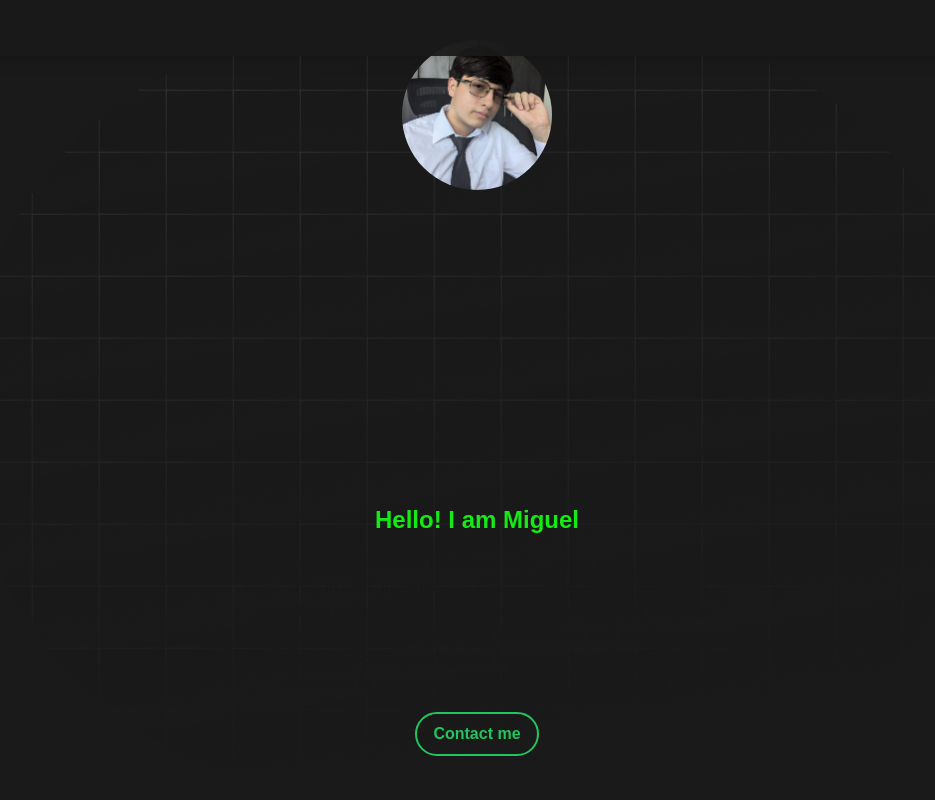
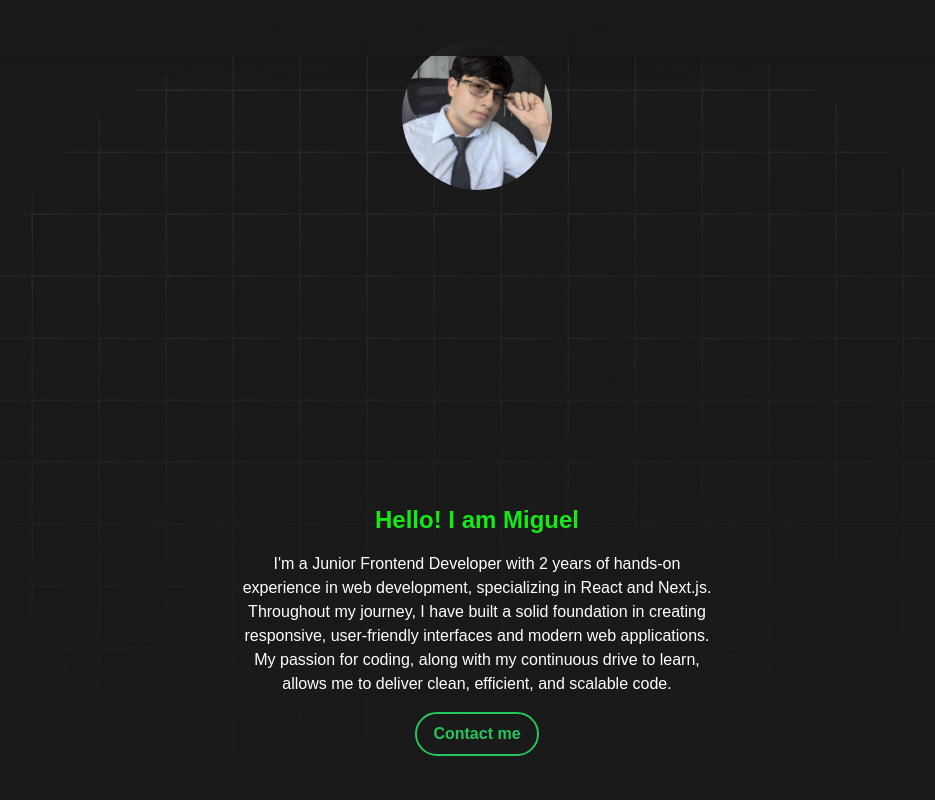
Before and after one commit to MiguelMera/Portfolio1, a Next.js app: page / in a window 1280 px wide. Shown: the top 800 px of the page, without its empty margins (163-1098 px from the left). Built offline with nearby package versions, Linux system fonts and the light colour scheme.

Commit message:
Update presentation.tsx

```diff
--- a/src/app/components/presentation.tsx
+++ b/src/app/components/presentation.tsx
@@ -26,7 +26,7 @@ const Presentation = () => {
 
       <div className="relative text-center -mt-72 z-20 w-full md:px-4 px-20 max-w-md md:max-w-lg mx-auto animate-fade-in-up">
         <h1 className="text-sm md:text-2xl font-bold green-animate pb-4">Hello! I am Miguel</h1>
-        <p className="text-lg md:text-base leading-relaxed">
+        <p className="text-lg md:text-base leading-relaxed text-white">
          {` I'm a Junior Frontend Developer with 2 years of hands-on experience in web development, specializing in React and Next.js. Throughout my journey, I have built a solid foundation in creating responsive, user-friendly interfaces and modern web applications. My passion for coding, along with my continuous drive to learn, allows me to deliver clean, efficient, and scalable code.`}
         </p>
 
```
